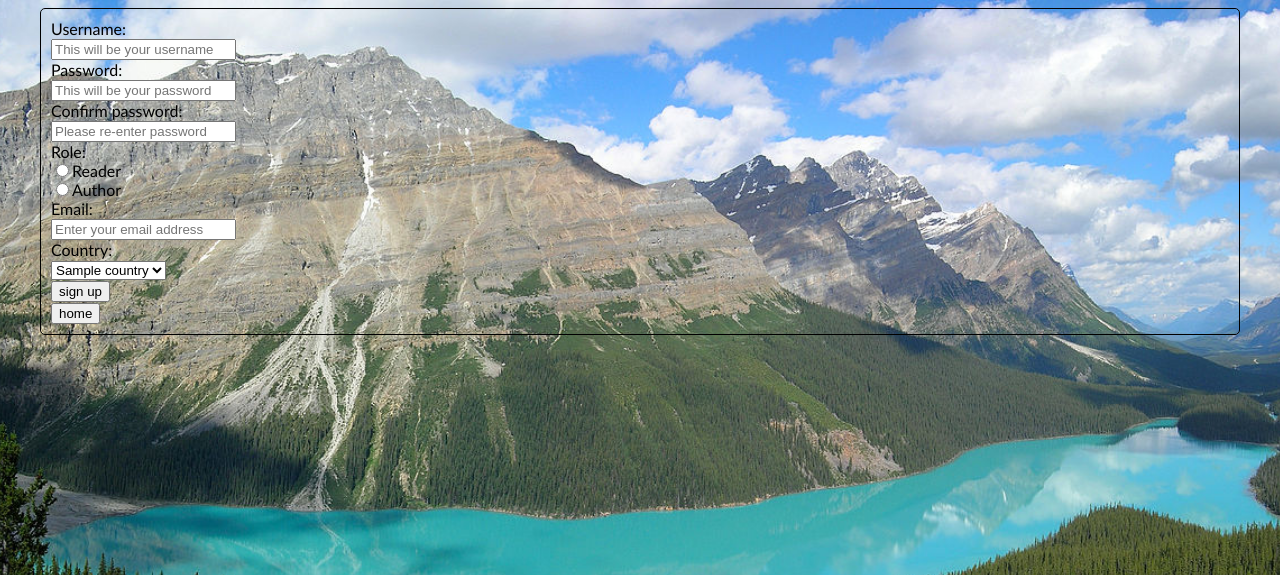
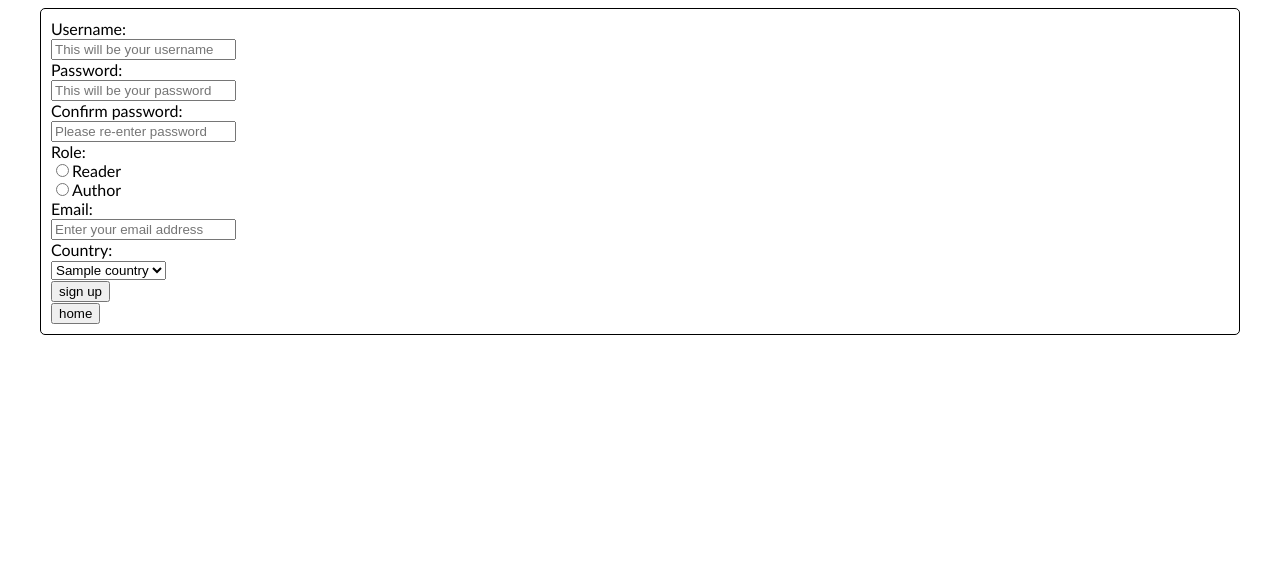
Before and after one commit to TheBlackBloodyUnicorn/pico_wanderblog, a PHP site: template views/sign_up.php in a window 1280 px wide. Shown: the top 575 px of the page. Run offline with PHP 8.4, Linux system fonts and the light colour scheme; the template is opened without the code that fills it: most values are stand-ins (such as "Sample title", 1, 10 or a date in 2020).

Commit message:
css for sign up page

```diff
--- a/views/sign_up.php
+++ b/views/sign_up.php
@@ -7,6 +7,7 @@
     <style>
         body{
             background-color: #ffffff;
+            background-image: none;
         }
     </style>
 </head>
```
